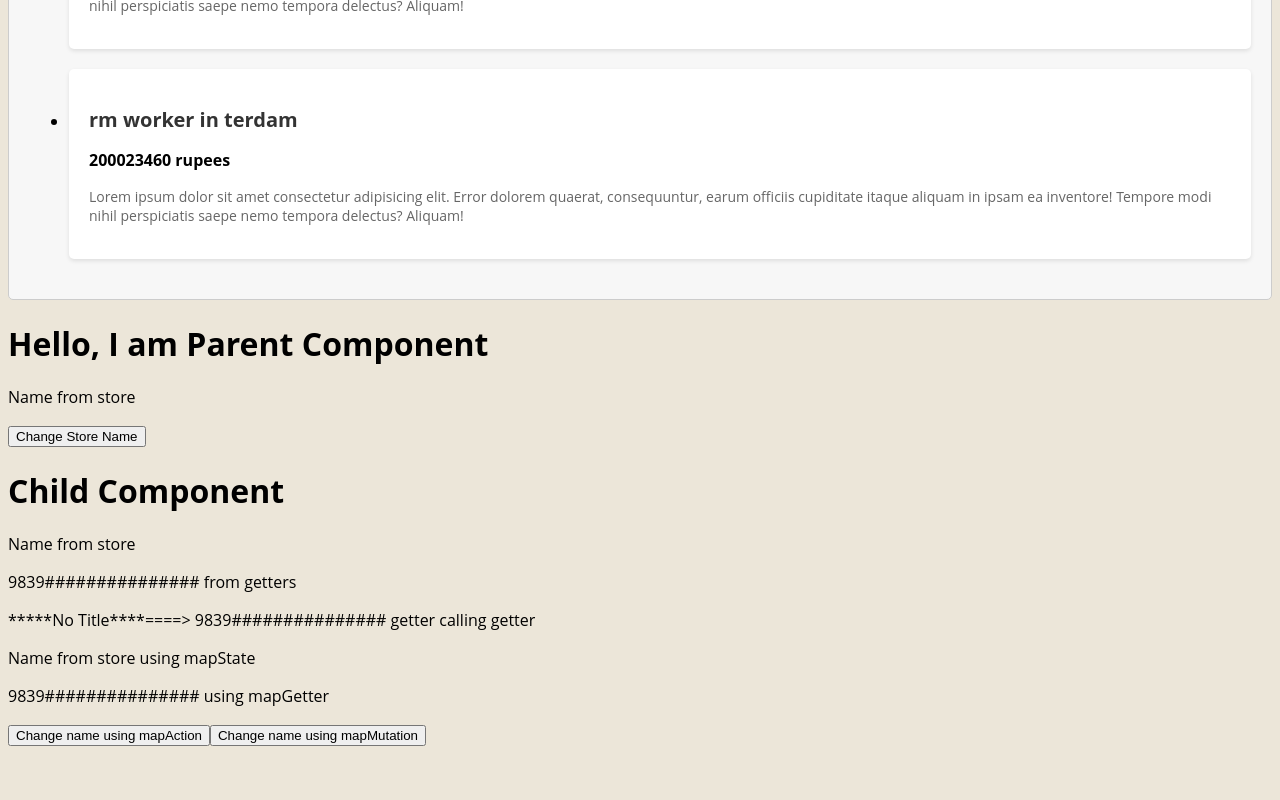
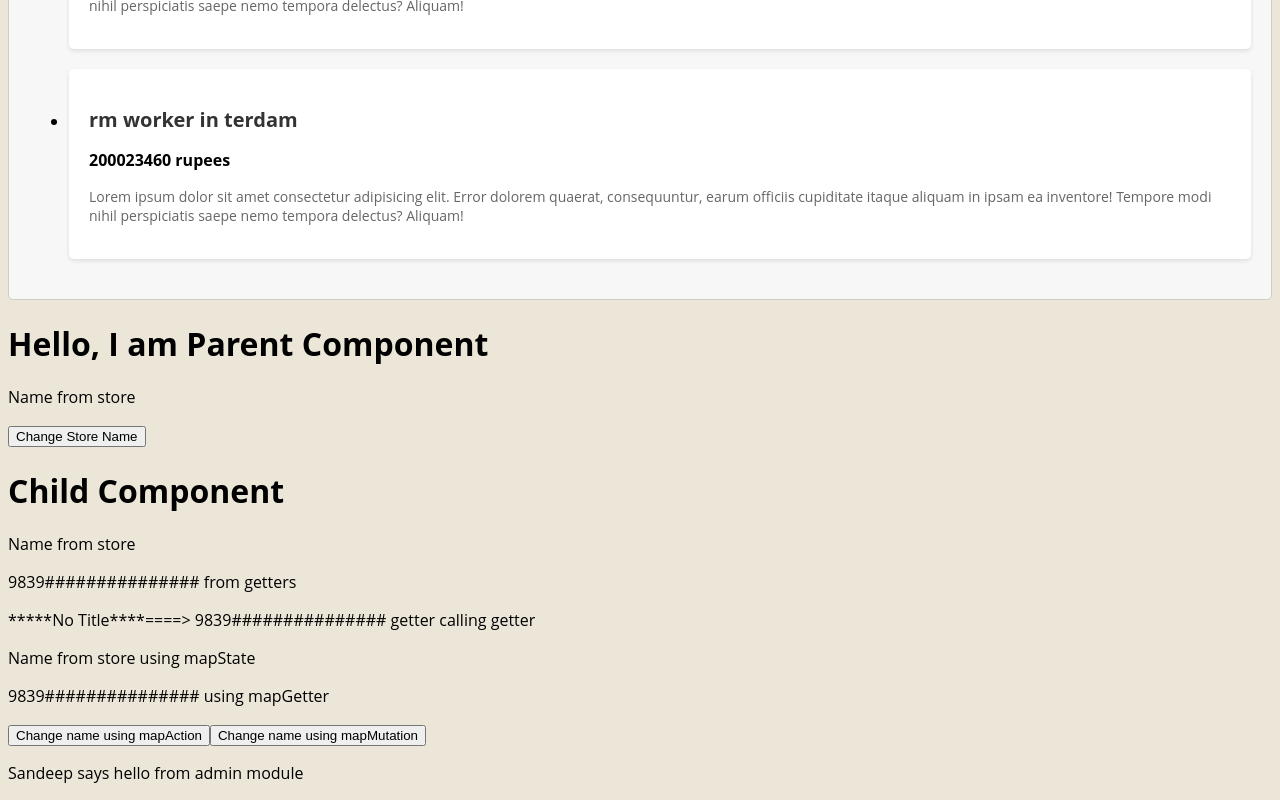
Before and after one commit to sandeep-narayana/TypeScript_With_VuE3, a Vue app in the folder typescript_vue_demo/vue_typescript_project/: page / in a window 1280 px wide. Shown: the part 1200-2000 px from the top of the page. Before the commit the page ends 1954 px from the top, so only its background shows below. Built offline with nearby package versions, Linux system fonts and the light colour scheme.

Commit message:
how to use model

```diff
--- a/typescript_vue_demo/vue_typescript_project/src/components/vuex/Child.vue
+++ b/typescript_vue_demo/vue_typescript_project/src/components/vuex/Child.vue
@@ -18,6 +18,10 @@
     <button @click="changeNameM({ title: `change in storename using action` })">
       Change name using mapMutation
     </button>
+
+
+    <!-- use state from module -->
+    <p>{{ $store.state.admin.userName }} says hello from admin module</p>
   </div>
 </template>
 
--- a/typescript_vue_demo/vue_typescript_project/src/store.ts
+++ b/typescript_vue_demo/vue_typescript_project/src/store.ts
@@ -1,5 +1,10 @@
 import {createStore} from "vuex"
 
+const adminModule ={
+    state:{
+      userName:"Sandeep"
+    }
+}
 export default createStore({
     state:{
         storeName:'Name from store',
@@ -26,5 +31,8 @@ export default createStore({
         hashNewAdd(state,getters){
             return state.storeMainTitle +'====>   ' + getters.hashAdd
         }
+    },
+    modules:{
+        admin:adminModule
     }
 })
```
